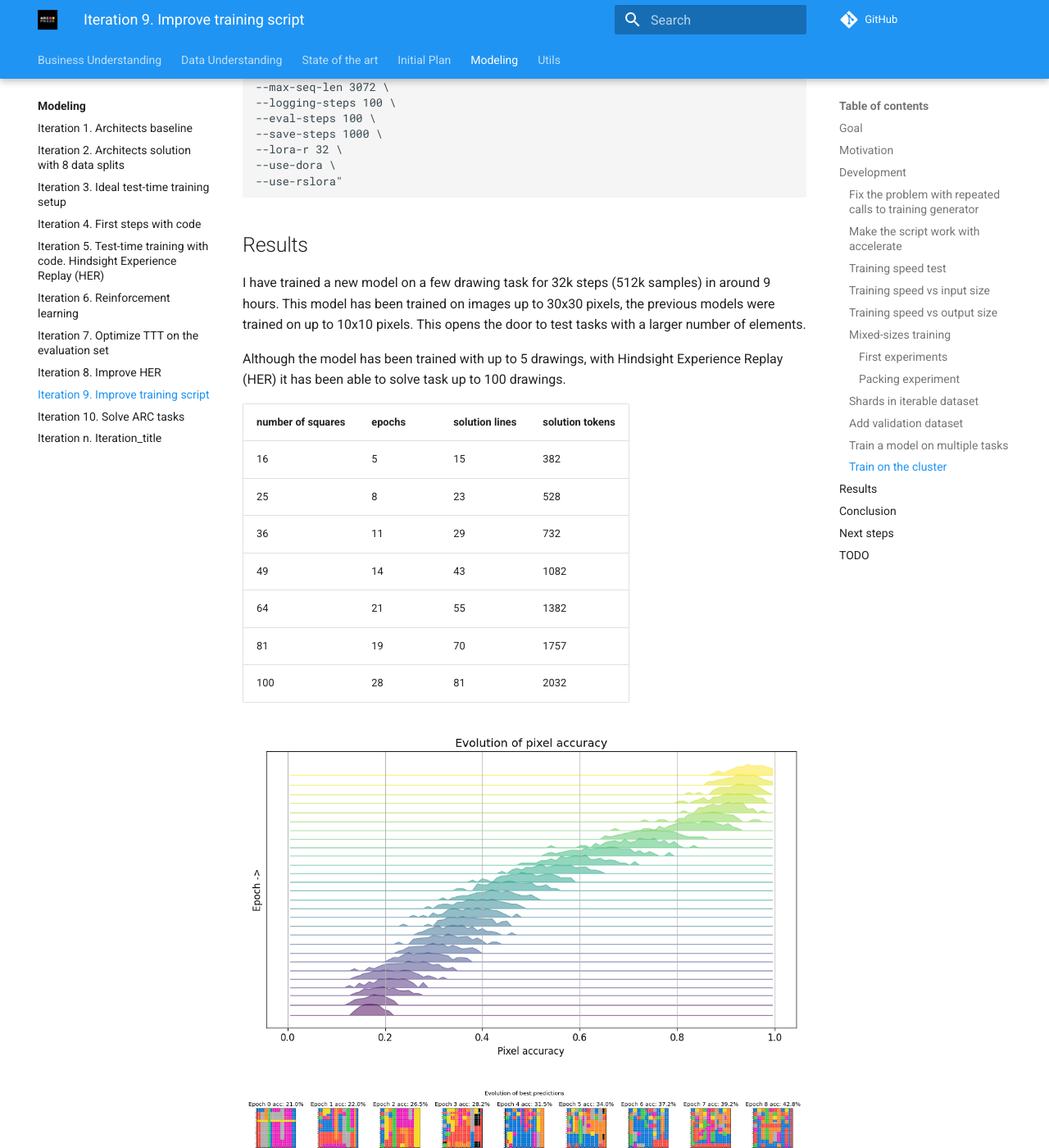
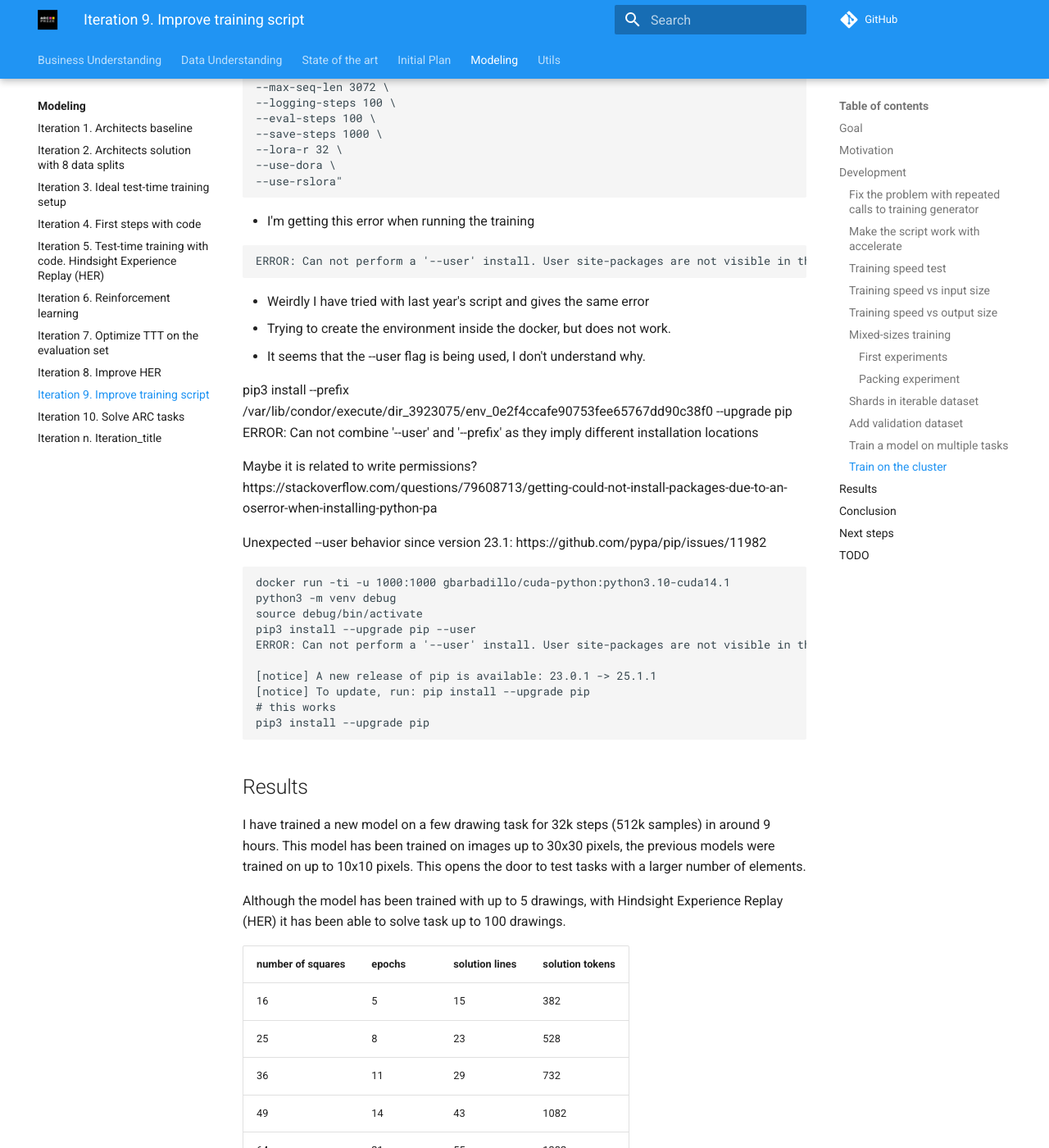
Before and after one commit to ironbar/arc25, an MkDocs documentation site: the page built from docs/modeling/Iteration_09_improve_training_script.md, in a window 1280 px wide and 1400 px high, scrolled down 6930 px. Shown: the whole window at 82% size. Built offline with MkDocs 1.6.1 and Material for MkDocs 9.7.7, drawn with Linux system fonts in a browser that asks for light colours; comment, search, counter and statistics services are not loaded.

Commit message:
working to solve the problem

````diff
--- a/docs/modeling/Iteration_09_improve_training_script.md
+++ b/docs/modeling/Iteration_09_improve_training_script.md
@@ -308,6 +308,37 @@ accelerate launch --num_processes 1 --num_machines 1 --mixed_precision bf16 --mu
 --use-rslora"
 ```
 
+- I'm getting this error when running the training
+
+```
+ERROR: Can not perform a '--user' install. User site-packages are not visible in this virtualenv.
+```
+
+- Weirdly I have tried with last year's script and gives the same error
+- Trying to create the environment inside the docker, but does not work.
+- It seems that the --user flag is being used, I don't understand why.
+
+pip3 install --prefix /var/lib/condor/execute/dir_3923075/env_0e2f4ccafe90753fee65767dd90c38f0 --upgrade pip
+ERROR: Can not combine '--user' and '--prefix' as they imply different installation locations
+
+
+Maybe it is related to write permissions? https://stackoverflow.com/questions/79608713/getting-could-not-install-packages-due-to-an-oserror-when-installing-python-pa
+
+Unexpected --user behavior since version 23.1: https://github.com/pypa/pip/issues/11982
+
+```
+docker run -ti -u 1000:1000 gbarbadillo/cuda-python:python3.10-cuda14.1
+python3 -m venv debug
+source debug/bin/activate
+pip3 install --upgrade pip --user
+ERROR: Can not perform a '--user' install. User site-packages are not visible in this virtualenv.
+
+[notice] A new release of pip is available: 23.0.1 -> 25.1.1
+[notice] To update, run: pip install --upgrade pip
+# this works
+pip3 install --upgrade pip
+```
+
 ## Results
 
 I have trained a new model on a few drawing task for 32k steps (512k samples) in around 9 hours. This model
````
